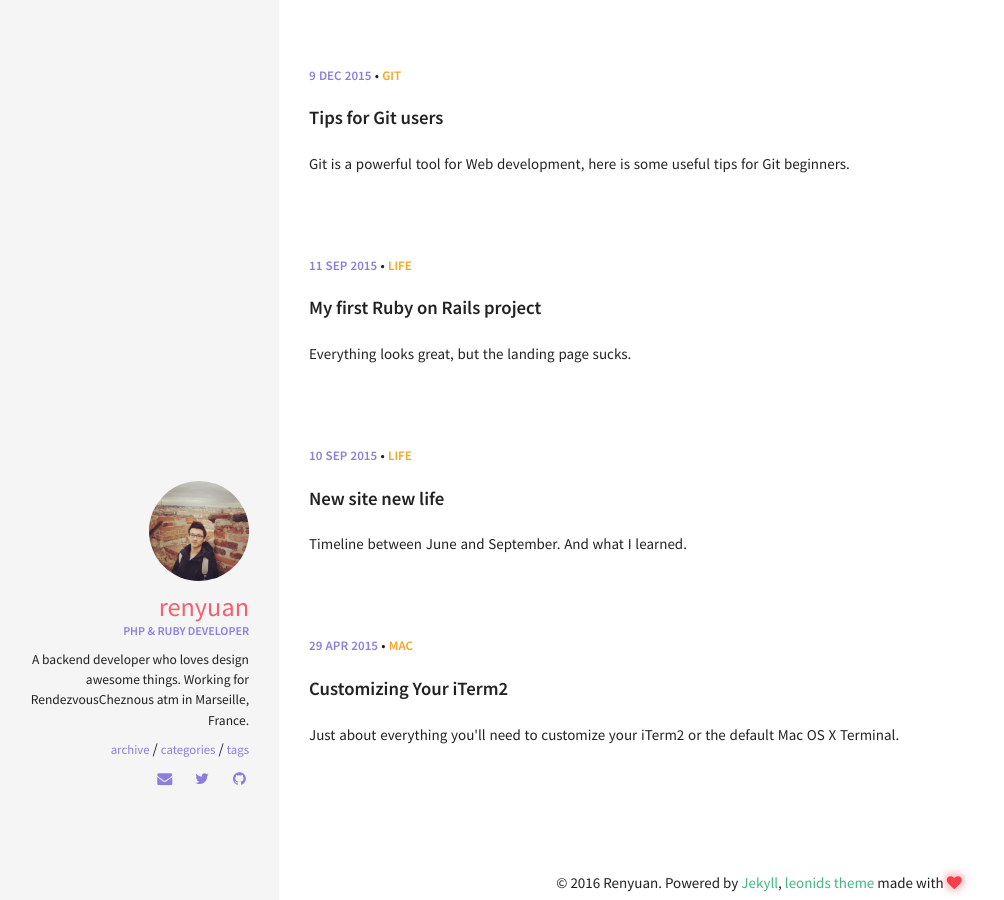
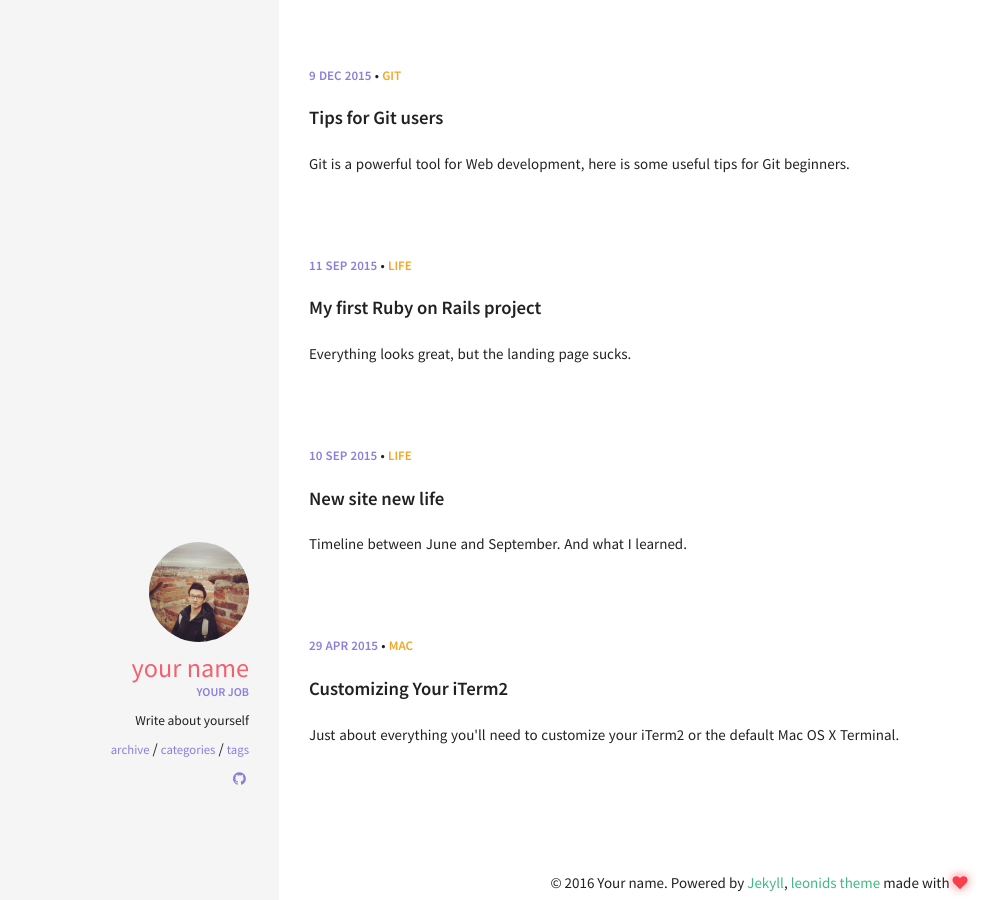
Before and after one commit to renyuanz/leonids, a Jekyll site: the page built from index.html, in a window 1280 px wide. Shown: the whole page, without its empty margins (41-1045 px from the left). Built offline with Jekyll 4.4.1, drawn with Linux system fonts in a browser that asks for light colours.

Commit message:
Update _config.yml

```diff
--- a/_config.yml
+++ b/_config.yml
@@ -31,17 +31,17 @@ kramdown:
 ####################################
 #
 owner:
-  name: Renyuan
+  name: Your name
   avatar: avatar.jpg
-  job: "PHP & Ruby Developer"
-  bio: "A backend developer who loves design awesome things. Working for RendezvousCheznous atm in Marseille, France."
-  email: zourenyuan@gmail.com
-  disqus-shortname: renyuanzblog
-  twitter: alittlered3 #username
-  facebook: #username
+  job: "Your job"
+  bio: "Write about yourself"
+  email:
+  disqus-shortname:
+  twitter:
+  facebook:
   google:
-    plus: #username
-    analytics: UA-62251910-1
+    plus:
+    analytics:
     verify:
     ad-client:
     ad-slot:
```
